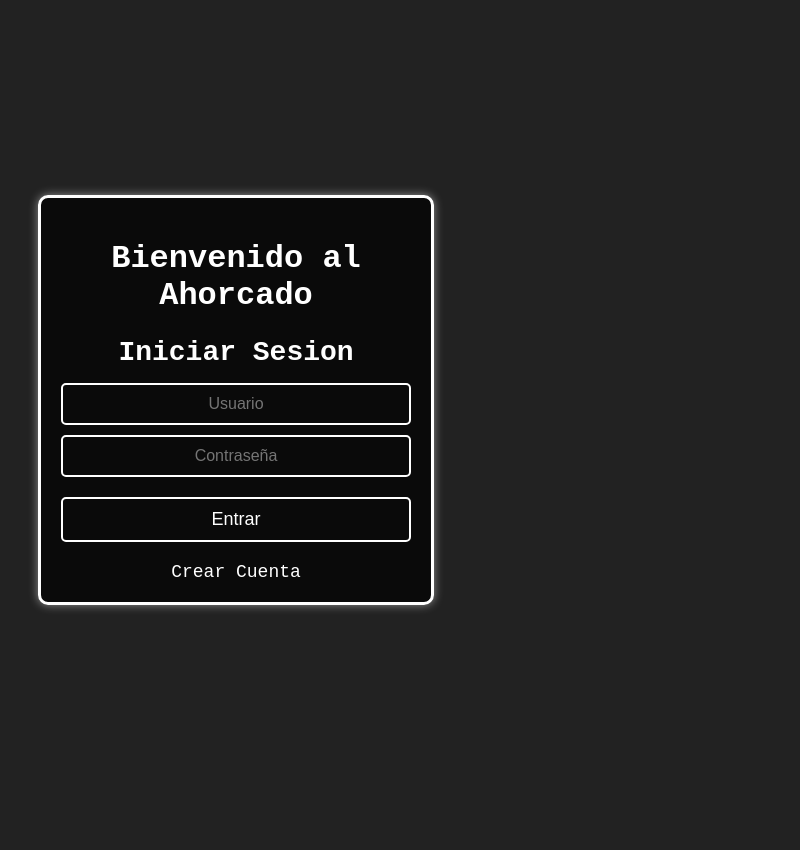
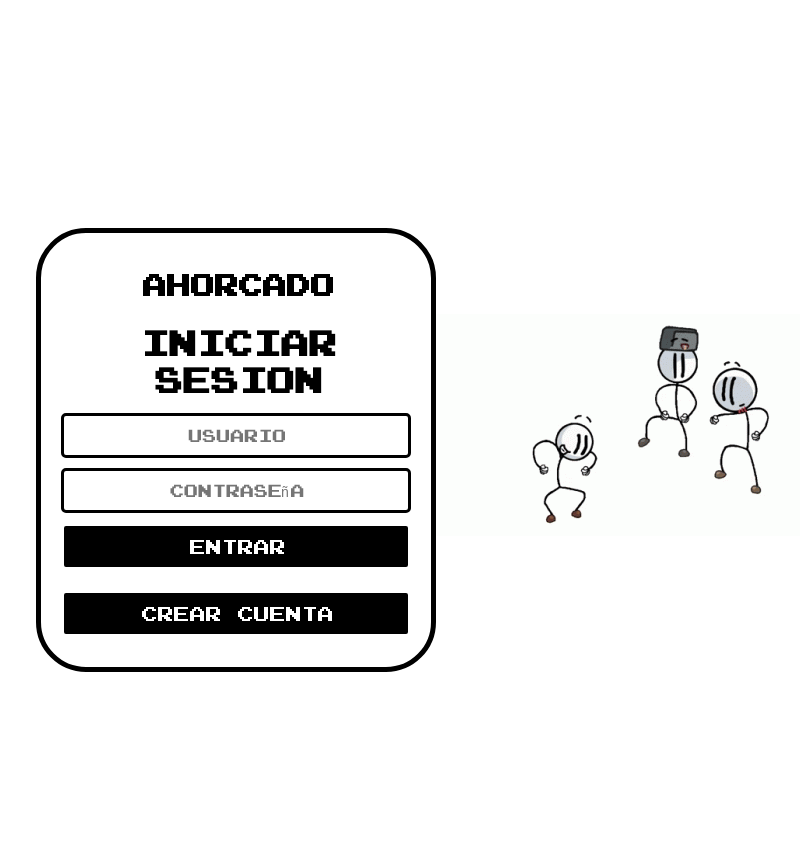
Before and after one commit to masegovi96/juegoAhorcado, a PHP site: page / in a window 1280 px wide. Shown: the whole page, without its empty margins (404-1204 px from the left). Before the commit the page ends 611 px from the top, so only its background shows below. Run offline with PHP 8.4, Linux system fonts and the light colour scheme.

Commit message:
-Cambios de estilos por parte de Alex -Se volvió a reacomodar la carpeta

```diff
--- a/css/style.css
+++ b/css/style.css
@@ -1,65 +1,80 @@
+@font-face {
+    font-family: 'Pixel';
+    src: url('../emulogic-font/Emulogic-zrEw.ttf');
+}
+
 body {
-    background-color: #222;
-    color: #fff;
-    font-family: 'Courier New', Courier, monospace;
+    background: url(../img/distraction-dance.gif) no-repeat center;
+    background-color: #fff;
+    color: #000;
+    font-family: 'Pixel', 'Courier New', Courier, monospace;
     display: flex;
     justify-content: center;
     align-items: center;
     height: 100vh;
     margin: 0;
     flex-direction: column;
+    text-align: center;
+    padding-top: 50px;
+    animation: background 5s ease infinite;
+}
+
+@keyframes background {
+    0%, 100% { background-position: 0% 50%; }
+    50% { background-position: 100% 50%; }
 }
 
 .container {
+    display: inline-block;
     text-align: center;
-    border: 3px solid #fff;
+    border: 5px solid #000;
     padding: 20px;
-    border-radius: 10px;
-    box-shadow: 0 0 10px rgba(255, 255, 255, 0.5);
-    background-color: rgba(0, 0, 0, 0.7);
+    border-radius: 50px;
+    box-shadow: 0 0 10px #fff;
+    background: #fff;
     width: 350px;
 }
 
-.header h1 {
-    font-size: 32px;
-    margin-bottom: 20px;
-}
-
-h2 {
-    font-size: 28px;
+h1, h2 {
+    font-family: 'Pixel', 'Courier New', Courier, monospace;
+    color: #000;
     margin-bottom: 15px;
 }
 
-.form-container.active {
+h1 { font-size: 24px; }
+h2 { font-size: 28px; }
+
+.form-container.active { display: block; }
+
+.form-group { margin: 10px 0; }
+
+input {
+    font-family: 'Pixel', 'Courier New', Courier, monospace;
+    background: #fff;
+    border: 3px solid #000;
+    color: #000;
+    padding: 10px;
+    width: 100%;
+    text-align: center;
+    margin: 10px 0;
+    font-size: 14px;
+    border-radius: 5px;
+    box-sizing: border-box;
     display: block;
 }
 
-.form-group {
-    margin: 10px 0;
-}
-
-input {
-    padding: 10px;
+button {
+    font-family: 'Pixel', 'Courier New', Courier, monospace;
+    background: #000;
+    border: 3px solid #fff;
+    color: #fff;
+    padding: 10px 20px;
+    font-size: 16px;
+    cursor: pointer;
+    display: block;
+    margin: 10px auto;
     width: 100%;
-    border: 2px solid #fff;
-    background-color: transparent;
-    color: #fff;
-    font-size: 16px;
     border-radius: 5px;
-    text-align: center;
-    box-sizing: border-box;
-}
-
-button {
-    padding: 10px 20px;
-    border: 2px solid #fff;
-    background-color: transparent;
-    color: #fff;
-    font-size: 18px;
-    border-radius: 5px;
-    cursor: pointer;
-    margin-top: 10px;
-    width: 100%;
 }
 
 button:hover {
@@ -72,12 +87,20 @@ button:hover {
 }
 
 .links a {
-    color: #fff;
+    font-family: 'Pixel', 'Courier New', Courier, monospace;
+    color: #ff0;
+    border: 3px solid #fff;
+    background: #000;
     text-decoration: none;
-    font-size: 18px;
-    margin: 0 10px;
+    font-size: 14px;
+    display: block;
+    margin-top: 10px;
+    padding: 5px;
+    border-radius: 5px;
+    text-align: center;
 }
 
 .links a:hover {
-    color: #ff0;
+    color: #fff;
+    background: #222;
 }
--- /dev/null
+++ b/emulogic-font/info.txt
@@ -0,0 +1,2 @@
+license: Freeware, Non-Commercial
+link: https://www.fontspace.com/emulogic-font-f3327
--- a/index.php
+++ b/index.php
@@ -3,59 +3,51 @@
 <head>
   <meta charset="UTF-8">
   <meta name="viewport" content="width=device-width, initial-scale=1.0">
-  <link rel="stylesheet" href="./css/style.css">
+  <link rel="stylesheet" href="css/style.css">
   <title>Ahorcado</title>
-  <script src="https://code.jquery.com/jquery-3.6.0.min.js"></script>
 </head>
 <body>
+
   <div class="container">
-    <div class="header">
-      <h1>Bienvenido al Ahorcado</h1>
-    </div>
+    <h1> Ahorcado </h1>
 
     <!-- Formulario de Inicio de Sesion -->
-    <div class="form-container" id="login">
+    <div id="login">
       <h2>Iniciar Sesion</h2>
       <form>
-        <div class="form-group">
-          <input type="text" placeholder="Usuario" id="Usuario" required>
-        </div>
-        <div class="form-group">
-          <input type="password" placeholder="Contraseña" id="Contrasena" required>
-        </div>
-        <div class="form-group">
-          <button type="submit">Entrar</button>
-        </div>
+        <input type="text" placeholder="Usuario" required>
+        <input type="password" placeholder="Contraseña" required>
+        <button type="submit">Entrar</button>
       </form>
       <div class="links">
-        <a href="#" id="to-register">Crear Cuenta</a>
+        <button href="javascript:void(0)" onclick="toggleForm()">Crear Cuenta</button>
       </div>
     </div>
 
     <!-- Formulario de Registro -->
-    <div class="form-container" id="register" style="display: none;">
+    <div id="register" style="display: none;">
       <h2>Registrarse</h2>
-      <form id="register-form">
-        <div class="form-group">
-          <input type="text" placeholder="Usuario" id="registrar-Usuario" required>
-        </div>
-        <div class="form-group">
-          <input type="password" placeholder="Contraseña" id="registrar-Contrasena" required>
-        </div>
-        <div class="form-group">
-          <input type="password" placeholder="Confirmar Contraseña" id="confirmar-Contrasena" required>
-        </div>
-        <div class="form-group">
-          <button type="submit">Registrarse</button>
-        </div>
+      <form>
+        <input type="text" placeholder="Usuario" required>
+        <input type="password" placeholder="Contraseña" required>
+        <input type="password" placeholder="Confirmar Contraseña" required>
+        <button type="submit">Registrarse</button>
       </form>
       <div class="links">
-        <a href="#" id="to-login">Ya tengo cuenta</a>
+        <button href="javascript:void(0)" onclick="toggleForm()">Ya tengo cuenta</button>
       </div>
     </div>
   </div>
 
-<!-- Enlace al archivo JavaScript -->
-<script src="./js/script.js"></script>
+  <script>
+    function toggleForm() {
+      const loginForm = document.getElementById('login');
+      const registerForm = document.getElementById('register');
+
+      loginForm.style.display = loginForm.style.display === 'none' ? 'block' : 'none';
+      registerForm.style.display = registerForm.style.display === 'none' ? 'block' : 'none';
+    }
+  </script>
+
 </body>
 </html>
```
Also changed, not shown: css/record.css (added, +53 -0 lines), emulogic-font/misc/Readme-76be.html (added, +49 -0 lines), record.php (added, +27 -0 lines), emulogic-font/Emulogic-zrEw.ttf (added), emulogic-font/misc/readme-5e11.txt (added), img/distraction-dance.gif (added), img/static-assets-upload9992519091378379598.webp (added), img/tenor.gif (added), js/script.js (line endings or trailing spaces), php/registro.php (renamed from registro.php).
